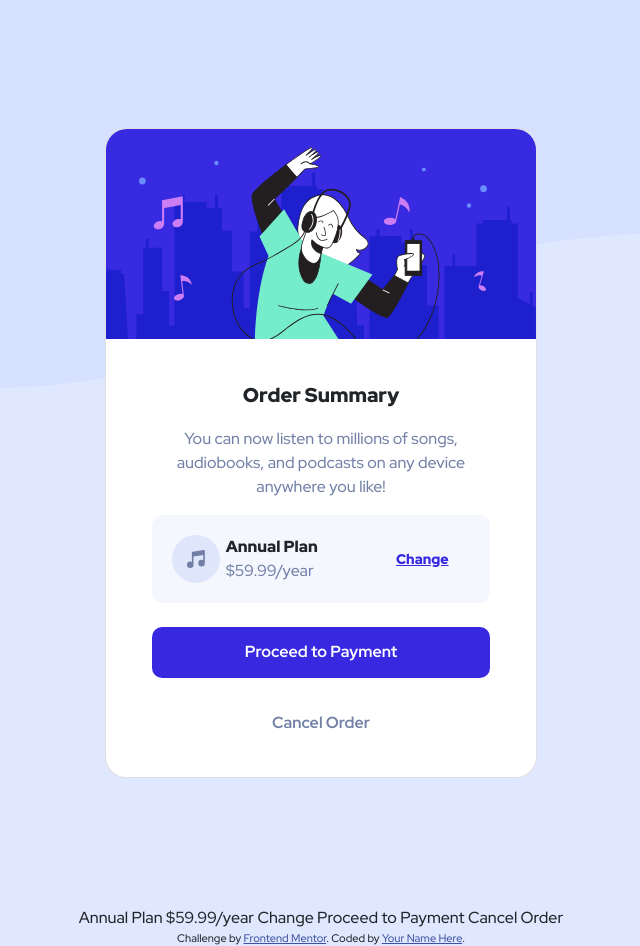
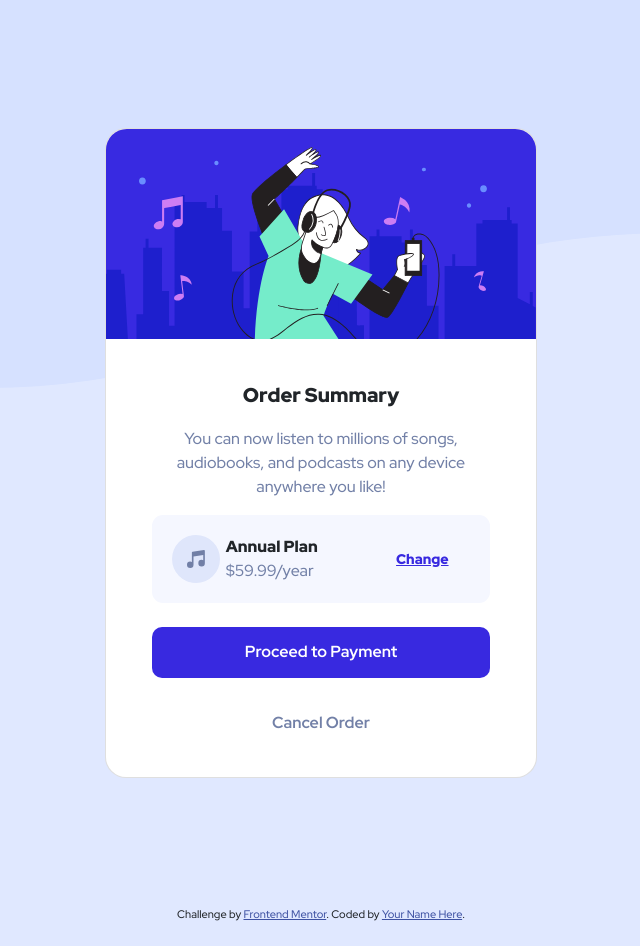
Before and after one commit to sreesankar15/order-summary-component, a plain HTML site: page index.html in a window 1280 px wide. Shown: the whole page, without its empty margins (319-959 px from the left). After the commit the page ends 922 px from the top, so only its background shows below. Drawn offline with nearby package versions, Linux system fonts and the light colour scheme.

Commit message:
final changes

```diff
--- a/index.html
+++ b/index.html
@@ -38,17 +38,6 @@
     </div>
   </div>
 
-
-
-
-  Annual Plan
-  $59.99/year
-
-  Change
-
-  Proceed to Payment
-  Cancel Order
-
   <div class="attribution">
     Challenge by <a href="https://www.frontendmentor.io?ref=challenge" target="_blank">Frontend Mentor</a>.
     Coded by <a href="#">Your Name Here</a>.
```
Also changed, not shown: 1 other file.
